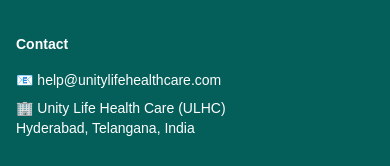
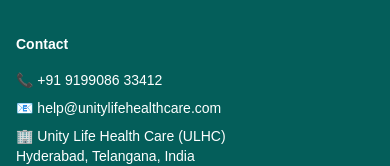
Before and after one commit to Harunath/ulhc, a Next.js app: page / in a window 390 px wide. Shown: the part 5894-6060 px from the top of the page. Built offline with nearby package versions, Linux system fonts and the light colour scheme.

Commit message:
phone in footer

```diff
--- a/src/components/common/Footer.tsx
+++ b/src/components/common/Footer.tsx
@@ -80,6 +80,7 @@
 					<div>
 						<h4 className="text-sm font-semibold">Contact</h4>
 						<ul className="mt-4 space-y-2 text-sm">
+							<li>📞 +91 9199086 33412</li>
 							<li>📧 help@unitylifehealthcare.com</li>
 							<li className="flex flex-col">
 								<span className="font-medium">
```
